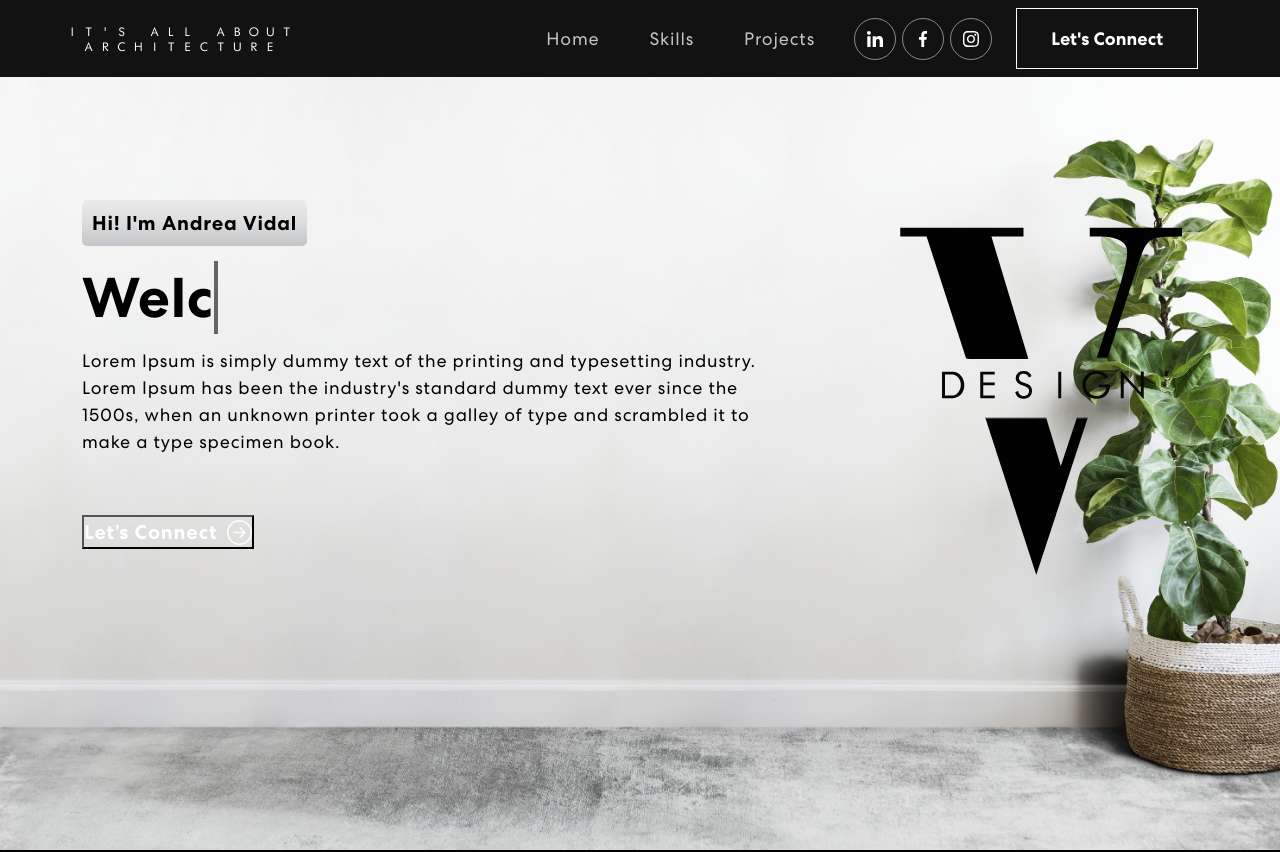
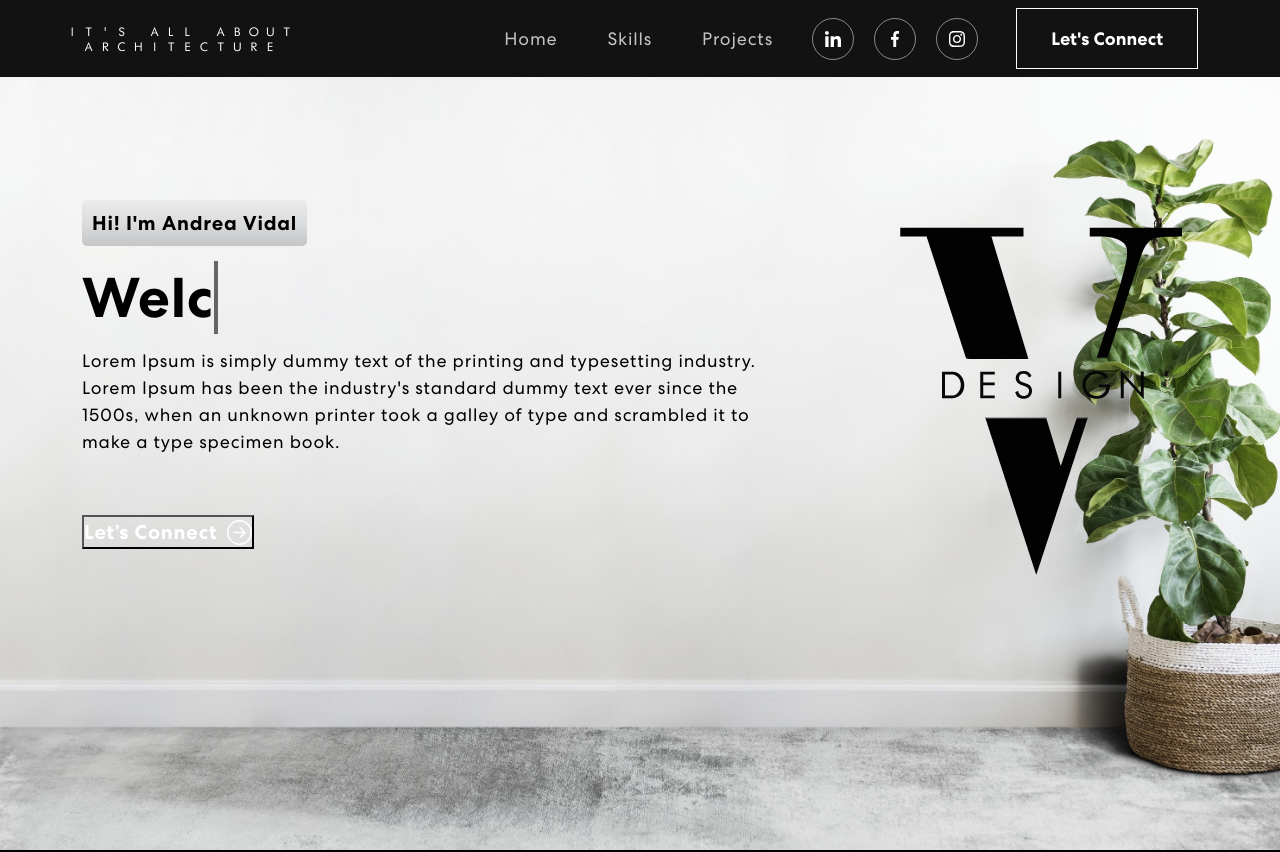
Before and after one commit to Houser97/portfolio-draft-1, a React (Create React App) app: page / in a window 1280 px wide. Shown: the top 852 px of the page. Built offline with nearby package versions, Linux system fonts and the light colour scheme.

Commit message:
Increase the right margin of social icons

```diff
--- a/src/components/footer.js
+++ b/src/components/footer.js
@@ -1,5 +1,4 @@
-import { Container, Row, Col } from "react-bootstrap";
-import logo from "../assets/img/logo.svg";
+import { Col } from "react-bootstrap";
 import navIcon1 from "../assets/img/nav-icon1.svg";
 import navIcon2 from "../assets/img/nav-icon2.svg";
 import navIcon3 from "../assets/img/nav-icon3.svg";
--- a/src/styles/navbar.css
+++ b/src/styles/navbar.css
@@ -51,7 +51,7 @@ span.navbar-text{
     background: rgba(217, 217, 217, 217, 0.1);
     display: inline-flex;
     border-radius: 50%;
-    margin-right: 6px;
+    margin-right: 20px;
     align-items: center; justify-content: center;
     line-height: 1;
     border: 1px solid rgba(255, 255, 255, 0.5);
```
